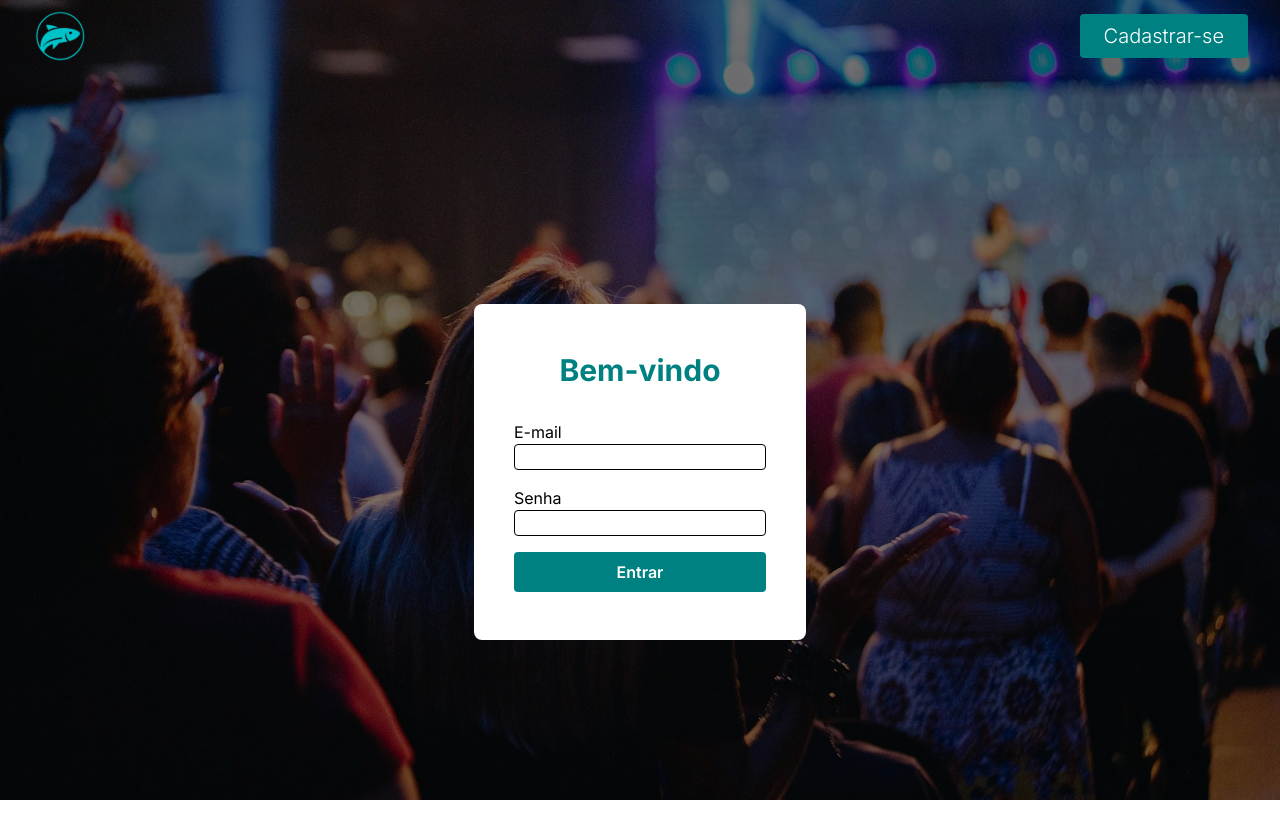
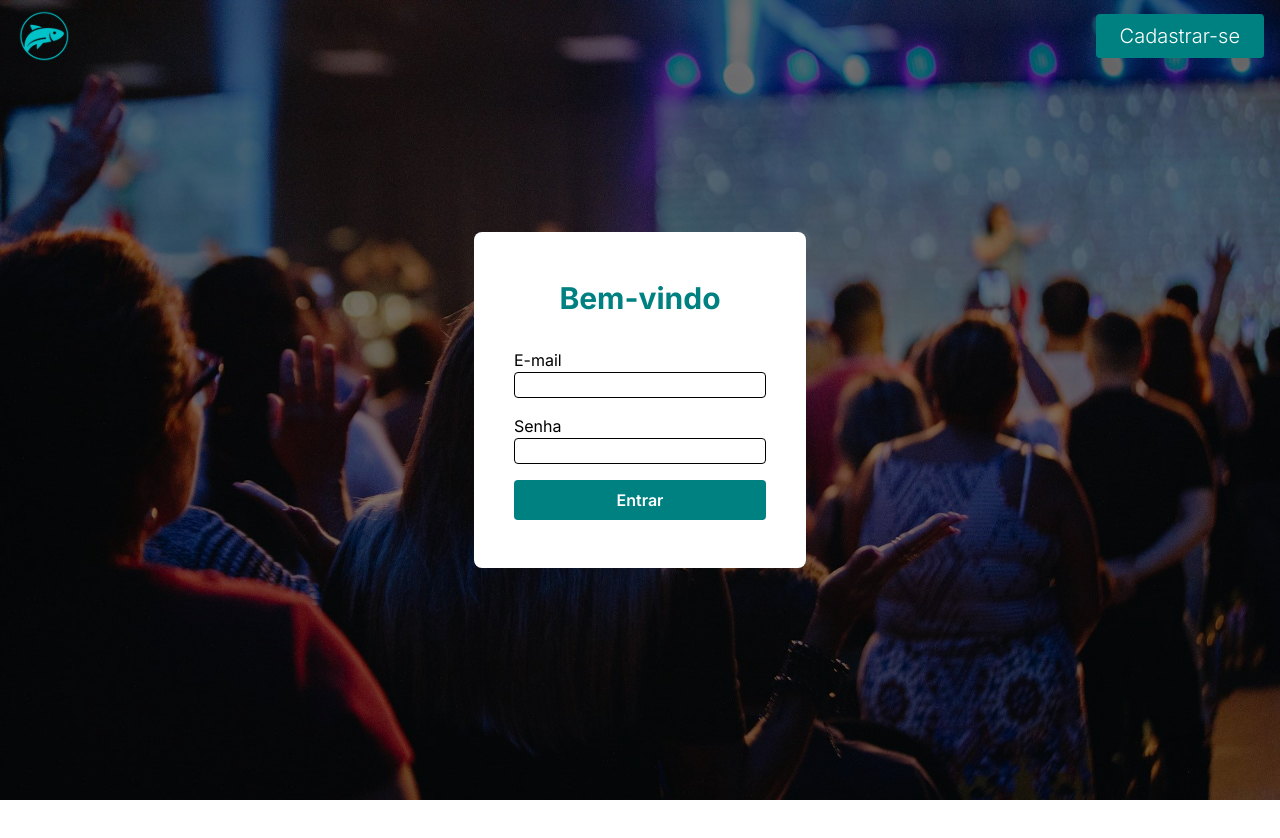
Before and after one commit to GuilhermeSouzaGit/re-registration-ibmp-front, a Next.js app: page / in a window 1280 px wide. Shown: the top 838 px of the page. After the commit the page ends 800 px from the top, so only its background shows below. Built offline with nearby package versions, Linux system fonts and the light colour scheme.

Commit message:
style: fixed some alignments bugs

```diff
--- a/src/app/page.tsx
+++ b/src/app/page.tsx
@@ -2,8 +2,8 @@ import Image from "next/image";
 
 export default function Home() {
 	return (
-		<main className="h-svh bg-[url('../../public/bg.jpg')] bg-no-repeat bg-cover">
-			<nav className="flex items-center justify-between px-4 py-2 xl:px-8">
+		<main className="h-svh bg-[url('../../public/bg.jpg')] bg-no-repeat bg-cover flex justify-center">
+			<nav className="absolute w-full flex items-center justify-between px-4 py-2 xl:px-">
 				<Image
 					src="/logo.svg"
 					width={40}
@@ -15,7 +15,7 @@ export default function Home() {
 					Cadastrar-se
 				</button>
 			</nav>
-			<div className="h-svh w-svw flex flex-col items-center justify-center">
+			<div className="flex flex-col items-center justify-center">
 				<form
 					action=""
 					className="bg-white rounded-lg px-6 py-8 lg:px-10 lg:py-12"
```
